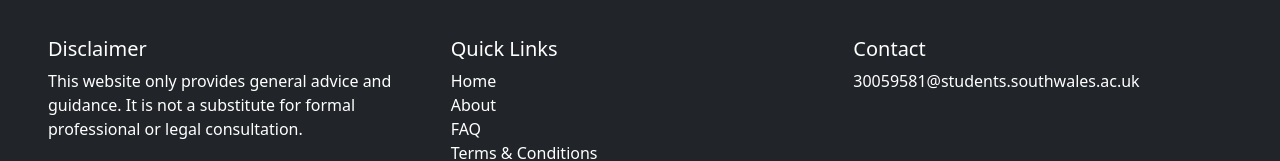
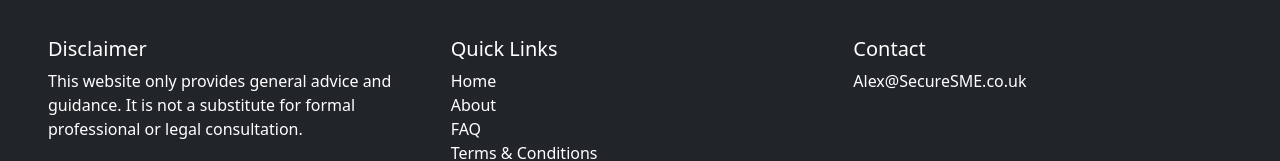
Before and after one commit to ajpritch/SecureSME, a plain HTML site: page policyandprocedure.html in a window 1280 px wide. Shown: the part 1741-1902 px from the top of the page. Drawn offline with nearby package versions, Linux system fonts and the light colour scheme.

Commit message:
Update policyandprocedure.html

```diff
--- a/policyandprocedure.html
+++ b/policyandprocedure.html
@@ -137,7 +137,7 @@
             </div>
             <div class="col-md-4 text-white">
                 <h5>Contact</h5>
-                    <a href="mailto:30059581@students.southwales.ac.uk" class="text-white text-decoration-none">30059581@students.southwales.ac.uk</a>
+                    <a href="mailto:alex@securesme.co.uk" class="text-white text-decoration-none">Alex@SecureSME.co.uk</a>
             </div>
         </div>
         <div class="text-center mt-4 text-white">
```
